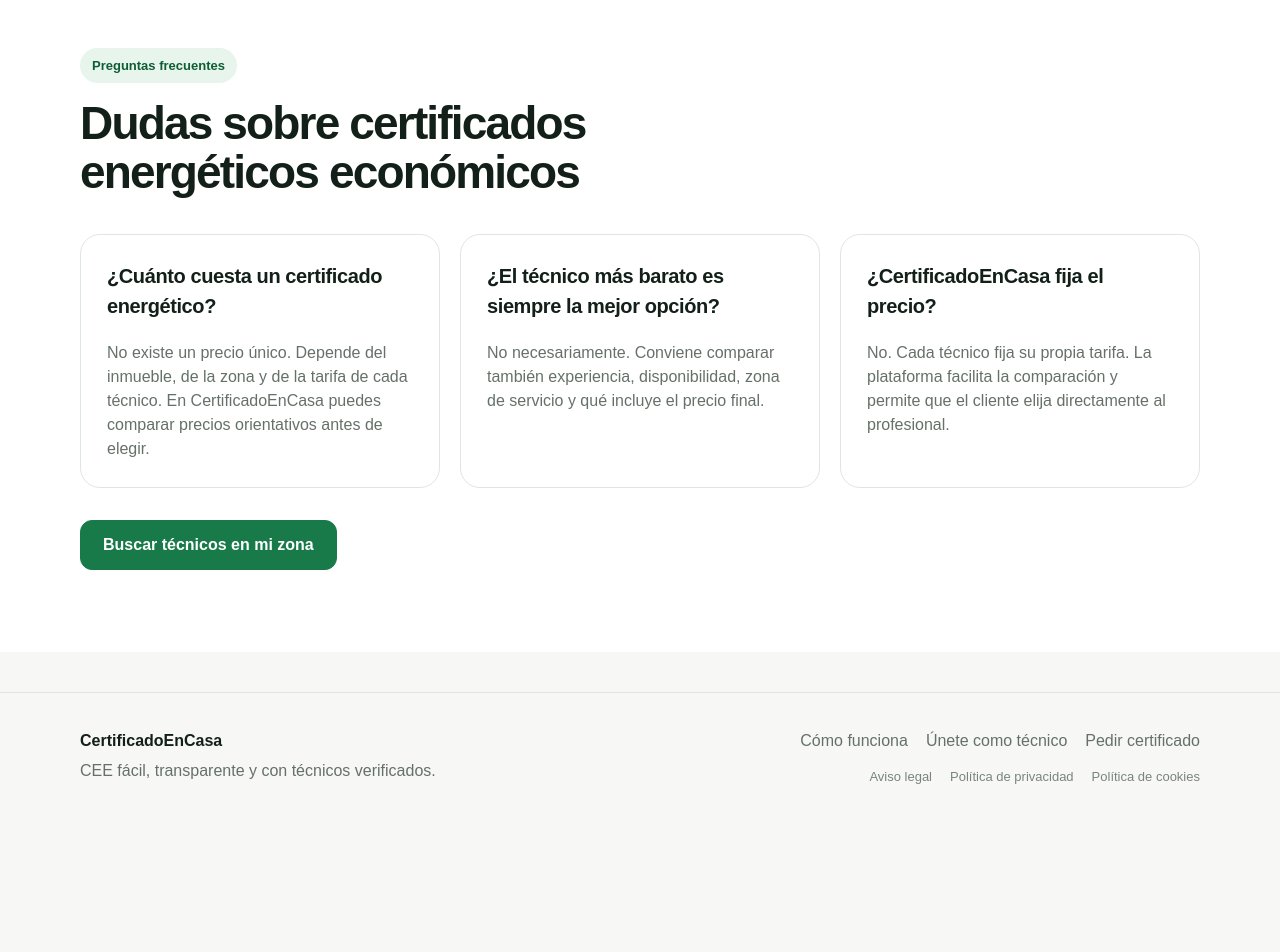
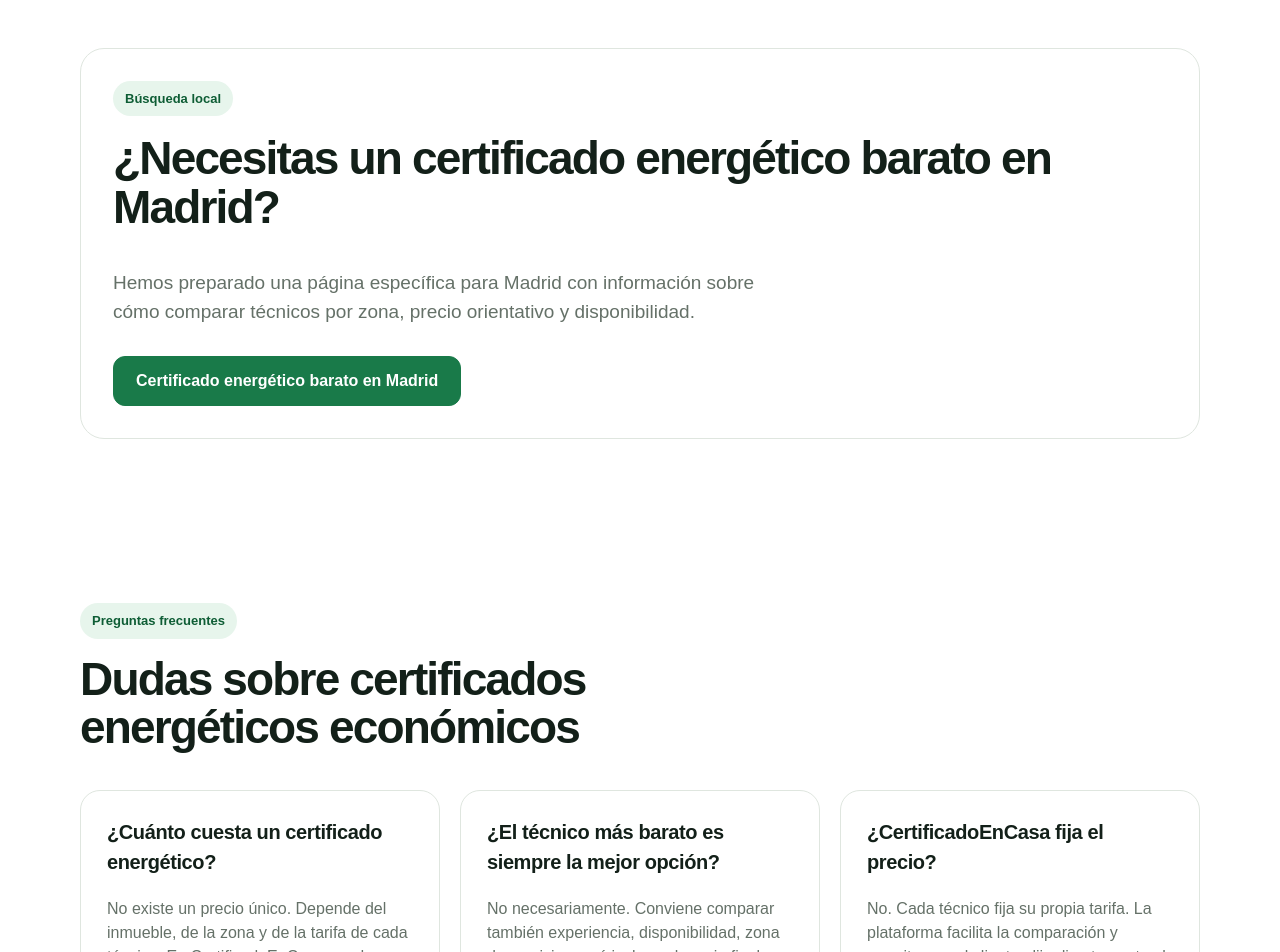
Before and after one commit to Javimenmes96/CertificadoEnCasa, a Next.js app: page /certificados-energeticos-baratos in a window 1280 px wide. Shown: the part 2080-3032 px from the top of the page. Before the commit the page ends 2903 px from the top, so only its background shows below. Built offline with nearby package versions, Linux system fonts and the light colour scheme.

Commit message:
Enlazar landing local de Madrid desde la guía de precios

```diff
--- a/app/certificados-energeticos-baratos/page.tsx
+++ b/app/certificados-energeticos-baratos/page.tsx
@@ -99,6 +99,23 @@ export default function CertificadosEnergeticosBaratosPage() {
 
       <section className="section section-white">
         <div className="container">
+          <div className="panel">
+            <span className="eyebrow">Búsqueda local</span>
+            <h2 style={{ marginTop: 18 }}>¿Necesitas un certificado energético barato en Madrid?</h2>
+            <p className="lead">
+              Hemos preparado una página específica para Madrid con información sobre cómo comparar técnicos por zona, precio orientativo y disponibilidad.
+            </p>
+            <div className="hero-actions">
+              <Link href="/certificado-energetico-barato-madrid" className="button">
+                Certificado energético barato en Madrid
+              </Link>
+            </div>
+          </div>
+        </div>
+      </section>
+
+      <section className="section section-white">
+        <div className="container">
           <div className="section-heading">
             <span className="eyebrow">Preguntas frecuentes</span>
             <h2 style={{ marginTop: 16 }}>Dudas sobre certificados energéticos económicos</h2>
```
